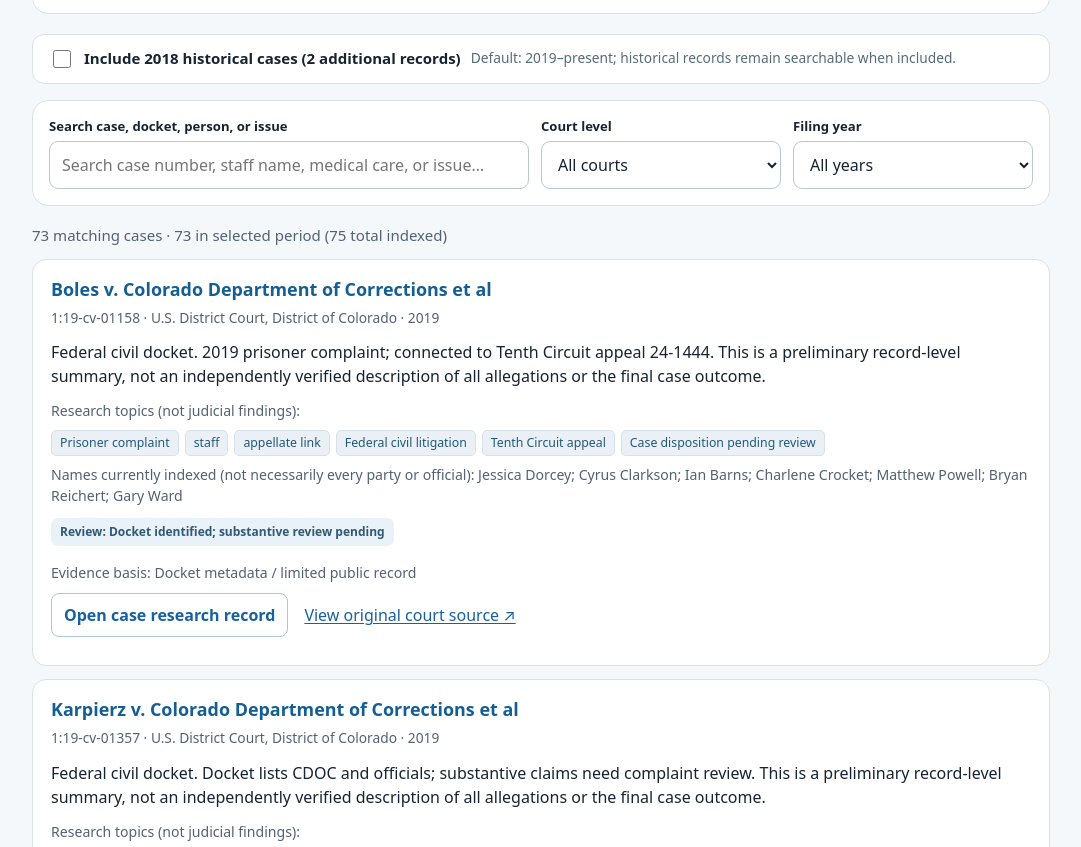
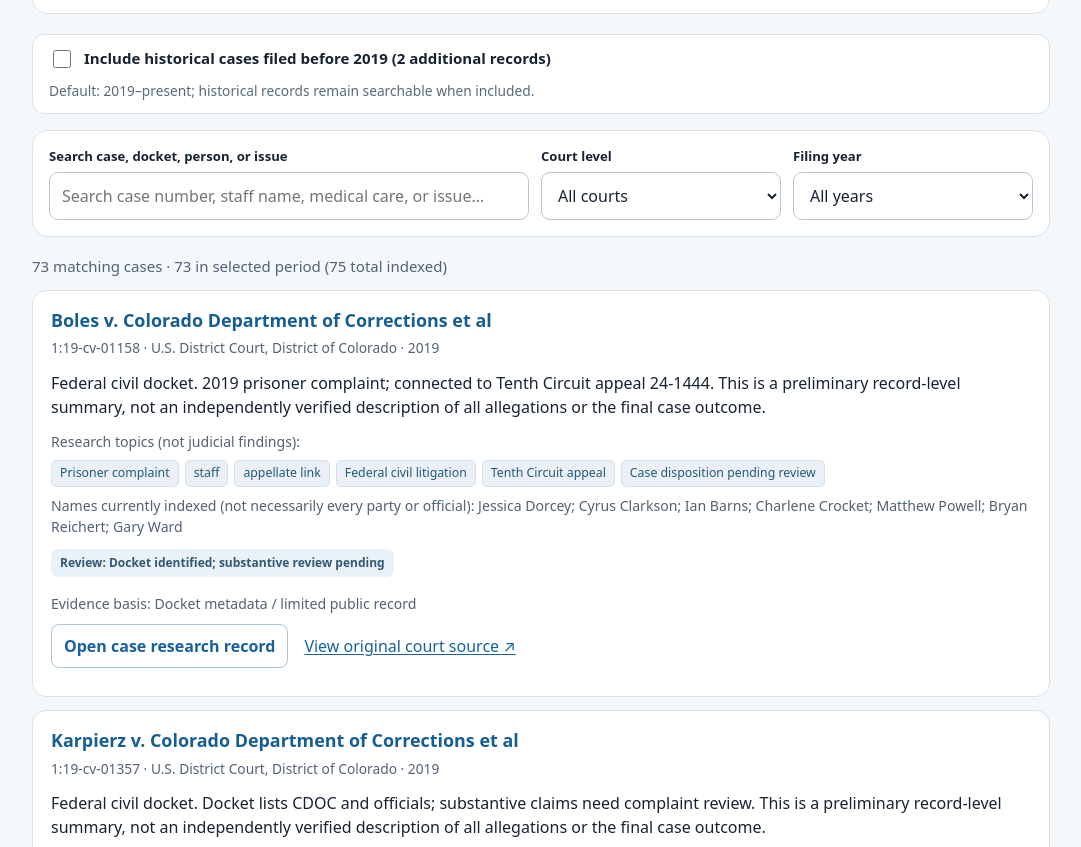
Before and after one commit to coresourcehub/coresourcehub.github.io, a plain HTML site: page litigation/index.html in a window 1280 px wide. Shown: the part 1796-2643 px from the top of the page, without its empty margins (99-1180 px from the left). Drawn offline with Linux system fonts and the light colour scheme.

Commit message:
Keep historical count dynamic and auto-include older cases when selecting their filing year

```diff
--- a/litigation/index.html
+++ b/litigation/index.html
@@ -38,7 +38,7 @@ a{color:var(--blue);text-underline-offset:2px}a:focus-visible,button:focus-visib
 <details><summary>Browse all indexed keywords</summary><p>Select any keyword from the source index. Similar phrases may have separate counts here.</p><div id="all-topics" class="topic-choices" role="group" aria-label="All research keywords"></div></details>
 </section>
 <div id="topic-active" class="topic-active" role="status" aria-live="polite" hidden><strong id="topic-active-label"></strong><button type="button" id="clear-topic">Clear topic</button></div>
-<section class="archive-scope" aria-label="Historical case coverage"><input id="include-historical" type="checkbox"><label for="include-historical">Include 2018 historical cases (2 additional records)</label><span class="small">Default: 2019–present; historical records remain searchable when included.</span></section><p id="alias-research-note" class="alias-note" hidden>Research note: “Jason Goudry” is an unverified possible spelling from a separate screenshot. A court record independently identifies “Jason Guidry” as interim Chief of Behavioral Health. These spellings are not treated as confirmed references to the same person. <a href="https://docs.justia.com/cases/federal/district-courts/colorado/codce/1%3A2024cv01853/235370/57" target="_blank" rel="noopener noreferrer">Read the Gambrell court order ↗</a>.</p>
+<section class="archive-scope" aria-label="Historical case coverage"><input id="include-historical" type="checkbox"><label for="include-historical">Include historical cases filed before 2019 (<span id="historical-count">—</span> additional records)</label><span class="small">Default: 2019–present; historical records remain searchable when included.</span></section><p id="alias-research-note" class="alias-note" hidden>Research note: “Jason Goudry” is an unverified possible spelling from a separate screenshot. A court record independently identifies “Jason Guidry” as interim Chief of Behavioral Health. These spellings are not treated as confirmed references to the same person. <a href="https://docs.justia.com/cases/federal/district-courts/colorado/codce/1%3A2024cv01853/235370/57" target="_blank" rel="noopener noreferrer">Read the Gambrell court order ↗</a>.</p>
 <section class="controls" aria-label="Case filters">
 <div><label for="search">Search case, docket, person, or issue</label><input id="search" type="search" placeholder="Search case number, staff name, medical care, or issue…" autocomplete="off"></div>
 <div><label for="court">Court level</label><select id="court"><option value="">All courts</option></select></div>
@@ -164,7 +164,7 @@ const links=el('div',undefined,'linkrow');links.append(Object.assign(el('a','Ope
 function update(){const term=$('search').value.toLocaleLowerCase().trim();const court=$('court').value;const year=$('year').value;state.filtered=scopeRows().filter(r=>{if(court&&field(r,'Court level')!==court)return false;if(year&&field(r,'Filing year (verify)')!==year)return false;if(!topicMatches(r,state.topic))return false;return !term||Object.values(r).some(v=>String(v).toLocaleLowerCase().includes(term))});state.page=0;render();updateDashboard();updateTopics()}
 function render(){const rows=state.filtered,total=rows.length,start=state.page*state.perPage;const end=Math.min(start+state.perPage,total);$('count').textContent=total+' matching case'+(total===1?'':'s')+' · '+scopeRows().length+' in selected period ('+state.rows.length+' total indexed)';$('results').replaceChildren();rows.slice(start,end).forEach(r=>$('results').append(renderCard(r)));if(!total)$('results').append(el('p','No matching cases. Try a different name, docket number, or keyword.'));$('pages').textContent=total?'Showing '+(start+1)+'–'+end+' of '+total:'';$('prev').disabled=state.page===0;$('next').disabled=end>=total}
 function fillSelect(id,values){const select=$(id);[...new Set(values.filter(v=>Boolean(v)&&!(id==='court'&&v==='Attorney identified')))].sort((a,b)=>id==='year'?b.localeCompare(a):a.localeCompare(b)).forEach(v=>{const o=el('option',v);o.value=v;select.append(o)})}
-$('search').addEventListener('input',()=>{$('alias-research-note').hidden=!/goudry|guidry/i.test($('search').value);update()});$('include-historical').addEventListener('change',()=>{if(!$('include-historical').checked&&Number($('year').value)<2019)$('year').value='';update()});$('court').addEventListener('change',update);$('year').addEventListener('change',update);
+$('search').addEventListener('input',()=>{$('alias-research-note').hidden=!/goudry|guidry/i.test($('search').value);update()});$('include-historical').addEventListener('change',()=>{if(!$('include-historical').checked&&Number($('year').value)<2019)$('year').value='';update()});$('court').addEventListener('change',update);$('year').addEventListener('change',()=>{if($('year').value&&Number($('year').value)<2019)$('include-historical').checked=true;update()});
 $('prev').addEventListener('click',()=>{if(state.page>0){state.page--;render()}});$('next').addEventListener('click',()=>{if((state.page+1)*state.perPage<state.filtered.length){state.page++;render()}});
-fetch('./cases.csv',{cache:'no-store'}).then(r=>{if(!r.ok)throw Error('HTTP '+r.status);return r.text()}).then(csv=>{state.rows=parseCSV(csv);fillSelect('court',state.rows.map(r=>field(r,'Court level')));fillSelect('year',state.rows.map(r=>field(r,'Filing year (verify)')));update()}).catch(e=>{$('count').textContent='Could not load cases.';$('results').append(el('p','Upload index.html and cases.csv to the same hosted website folder. Opening the HTML directly from your computer may block CSV loading. Details: '+e.message,'error'))});
+fetch('./cases.csv',{cache:'no-store'}).then(r=>{if(!r.ok)throw Error('HTTP '+r.status);return r.text()}).then(csv=>{state.rows=parseCSV(csv);$('historical-count').textContent=state.rows.filter(r=>Number(field(r,'Filing year (verify)'))<2019).length;fillSelect('court',state.rows.map(r=>field(r,'Court level')));fillSelect('year',state.rows.map(r=>field(r,'Filing year (verify)')));update()}).catch(e=>{$('count').textContent='Could not load cases.';$('results').append(el('p','Upload index.html and cases.csv to the same hosted website folder. Opening the HTML directly from your computer may block CSV loading. Details: '+e.message,'error'))});
 </script></body></html>
```
